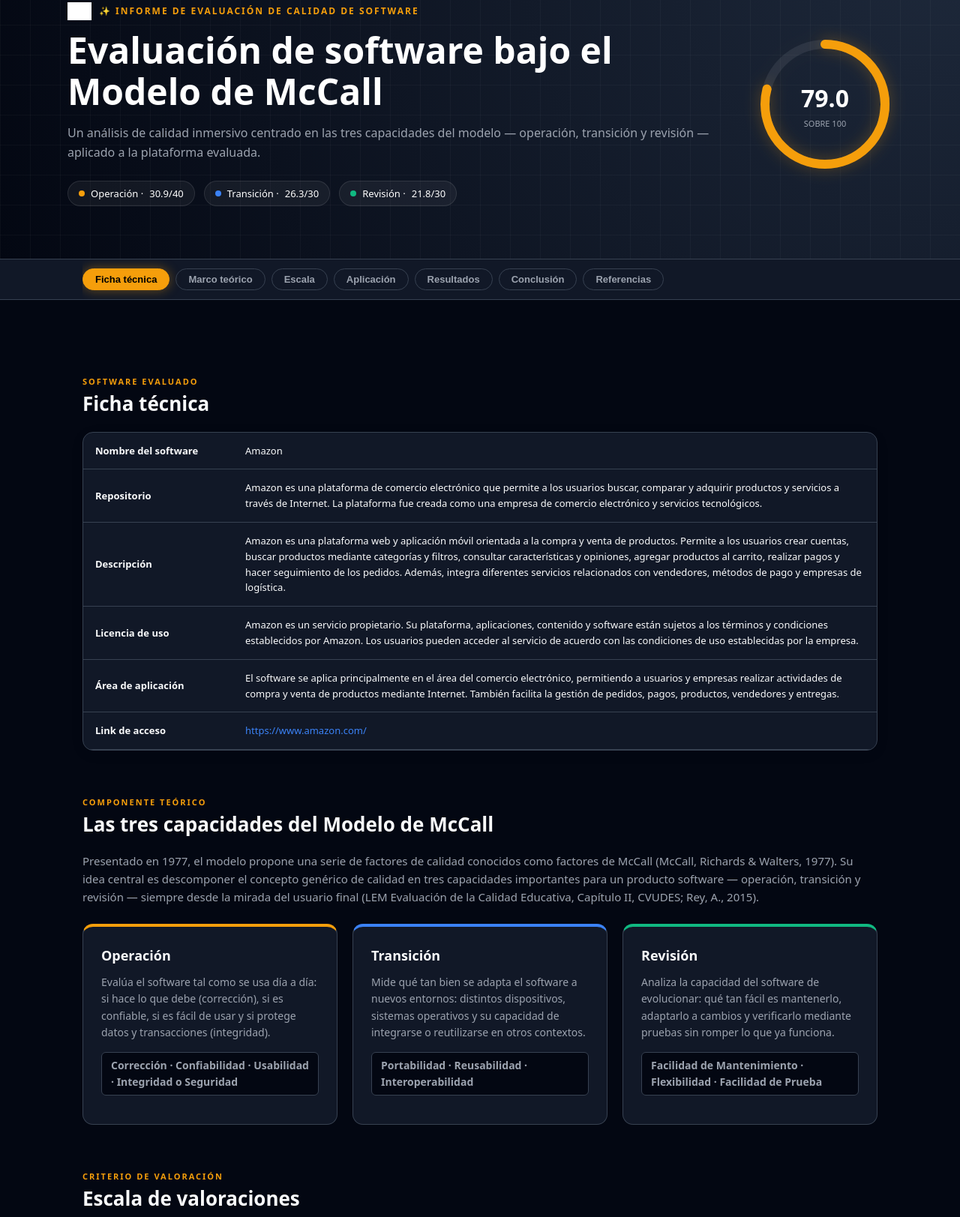
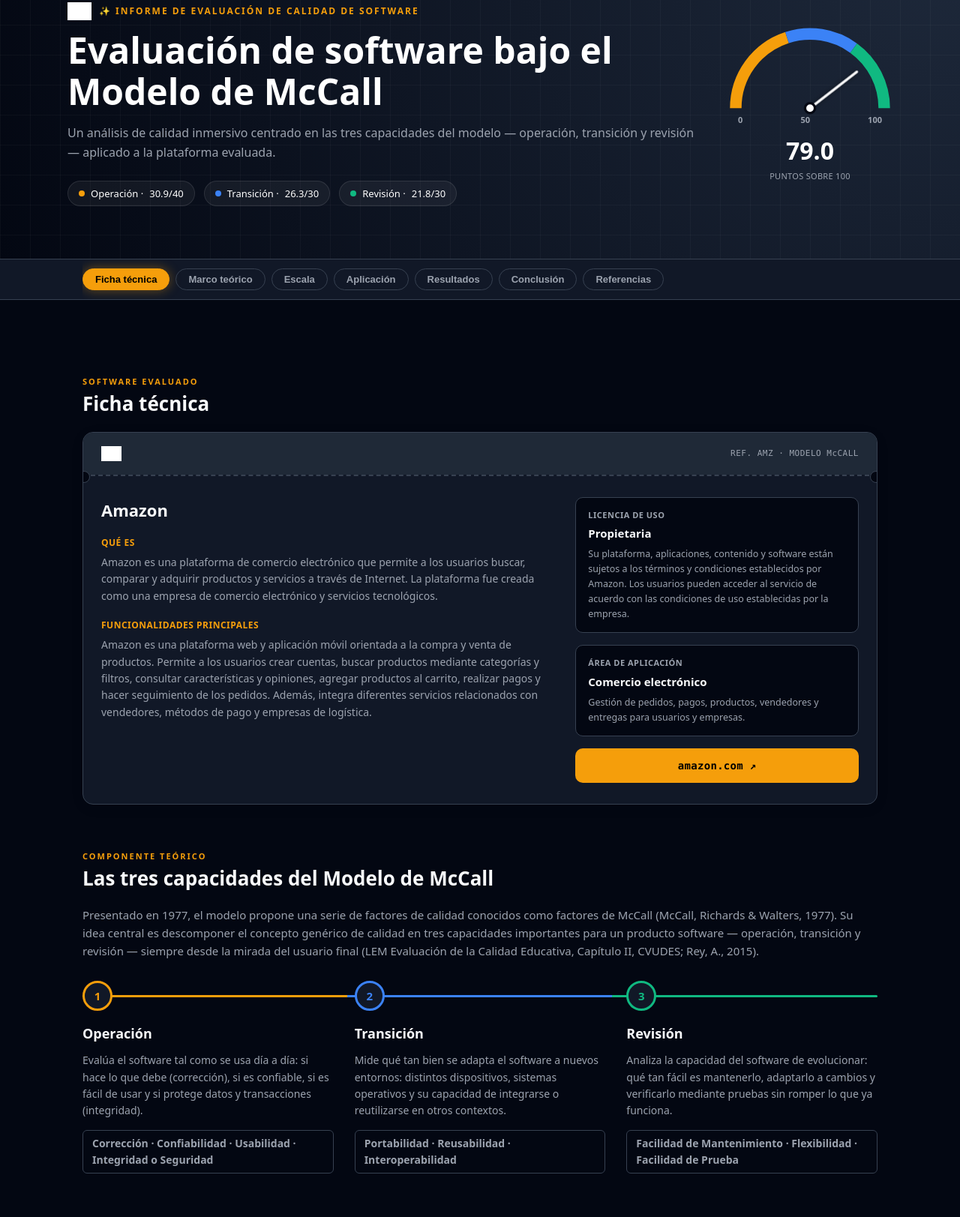
Before and after one commit to BERLIN-H/Amazon, a plain HTML site: page index.html in a window 1280 px wide. Shown: the part 87-1710 px from the top of the page at 75% size. Drawn offline with Linux system fonts and the light colour scheme; grey boxes are pictures that could not be loaded.

Commit message:
Actualiza interfaz y scripts de Amazon

```diff
--- a/Script.js
+++ b/Script.js
@@ -33,15 +33,15 @@
     observer.observe(el);
   });
 
-  // 4. Animación del círculo de puntaje principal (Score Ring)
-  const ringFill = document.getElementById("ringFill");
+  // 4. Animación del medidor de puntaje (Score Gauge tipo báscula)
+  const gaugeNeedle = document.getElementById("gaugeNeedle");
   const scoreValueEl = document.getElementById("scoreValue");
   const targetScore = 79.0; // Actualizado al nuevo puntaje global
-  const circumference = 502.6; // 2 * PI * r (r = 80)
 
   setTimeout(() => {
-    const strokeOffset = circumference - (targetScore / 100) * circumference;
-    ringFill.style.strokeDashoffset = strokeOffset;
+    // -90deg = extremo izquierdo (0 pts), 0deg = arriba (50 pts), 90deg = extremo derecho (100 pts)
+    const needleAngle = -90 + (targetScore / 100) * 180;
+    gaugeNeedle.style.transform = `rotate(${needleAngle}deg)`;
 
     let currentScore = 0.0;
     const increment = targetScore / 40;
--- a/index.html
+++ b/index.html
@@ -43,15 +43,18 @@
           </div>
         </div>
 
-        <div class="score-ring animate-on-scroll" id="scoreRing">
-          <svg width="180" height="180" viewBox="0 0 180 180">
-            <circle class="ring-track" cx="90" cy="90" r="80" stroke-width="12"></circle>
-            <circle class="ring-fill" id="ringFill" cx="90" cy="90" r="80" stroke-width="12"
-                    stroke-dasharray="502.6" stroke-dashoffset="502.6"></circle>
+        <div class="score-gauge animate-on-scroll" id="scoreGauge">
+          <svg viewBox="0 0 200 115" width="220" height="127" aria-hidden="true">
+            <path class="gauge-seg gauge-seg--operacion" d="M10,100 A90,90 0 0 1 72.19,14.41"></path>
+            <path class="gauge-seg gauge-seg--transicion" d="M72.19,14.41 A90,90 0 0 1 152.9,27.19"></path>
+            <path class="gauge-seg gauge-seg--revision" d="M152.9,27.19 A90,90 0 0 1 190,100"></path>
+            <line class="gauge-needle" id="gaugeNeedle" x1="100" y1="100" x2="100" y2="28"></line>
+            <circle class="gauge-pivot" cx="100" cy="100" r="6"></circle>
           </svg>
-          <div class="score-ring-label">
-            <span class="score-ring-value" id="scoreValue">0.0</span>
-            <span class="score-ring-suffix">sobre 100</span>
+          <div class="gauge-scale"><span>0</span><span>50</span><span>100</span></div>
+          <div class="score-gauge-label">
+            <span class="score-gauge-value" id="scoreValue">0.0</span>
+            <span class="score-gauge-suffix">puntos sobre 100</span>
           </div>
         </div>
       </div>
@@ -81,18 +84,33 @@
       <h2 class="section-heading">Ficha técnica</h2>
     </section>
     <section class="animate-on-scroll">
-      <div class="table-wrap">
-        <div class="table-scroll">
-          <table class="report-table">
-            <tbody>
-              <tr><td class="sticky-col nowrap" style="width:200px;font-weight:600;">Nombre del software</td><td>Amazon</td></tr>
-              <tr><td class="sticky-col nowrap" style="width:200px;font-weight:600;">Repositorio</td><td>Amazon es una plataforma de comercio electrónico que permite a los usuarios buscar, comparar y adquirir productos y servicios a través de Internet. La plataforma fue creada como una empresa de comercio electrónico y servicios tecnológicos.</td></tr>
-              <tr><td class="sticky-col nowrap" style="width:200px;font-weight:600;">Descripción</td><td>Amazon es una plataforma web y aplicación móvil orientada a la compra y venta de productos. Permite a los usuarios crear cuentas, buscar productos mediante categorías y filtros, consultar características y opiniones, agregar productos al carrito, realizar pagos y hacer seguimiento de los pedidos. Además, integra diferentes servicios relacionados con vendedores, métodos de pago y empresas de logística.</td></tr>
-              <tr><td class="sticky-col nowrap" style="width:200px;font-weight:600;">Licencia de uso</td><td>Amazon es un servicio propietario. Su plataforma, aplicaciones, contenido y software están sujetos a los términos y condiciones establecidos por Amazon. Los usuarios pueden acceder al servicio de acuerdo con las condiciones de uso establecidas por la empresa.</td></tr>
-              <tr><td class="sticky-col nowrap" style="width:200px;font-weight:600;">Área de aplicación</td><td>El software se aplica principalmente en el área del comercio electrónico, permitiendo a usuarios y empresas realizar actividades de compra y venta de productos mediante Internet. También facilita la gestión de pedidos, pagos, productos, vendedores y entregas.</td></tr>
-              <tr><td class="sticky-col nowrap" style="width:200px;font-weight:600;">Link de acceso</td><td><a href="https://www.amazon.com/" target="_blank" rel="noopener" class="external-link">https://www.amazon.com/</a></td></tr>
-            </tbody>
-          </table>
+      <div class="ficha-label">
+        <div class="ficha-label__header">
+          <img class="ficha-label__logo" src="https://upload.wikimedia.org/wikipedia/commons/a/a9/Amazon_logo.svg" alt="Amazon">
+          <span class="ficha-label__ref">REF. AMZ &middot; MODELO McCALL</span>
+        </div>
+        <div class="ficha-label__perforation"></div>
+        <div class="ficha-label__body">
+          <div class="ficha-label__main">
+            <h3 class="ficha-label__title">Amazon</h3>
+            <p class="ficha-label__field-name" style="margin-top:16px;">Qué es</p>
+            <p class="ficha-label__desc">Amazon es una plataforma de comercio electrónico que permite a los usuarios buscar, comparar y adquirir productos y servicios a través de Internet. La plataforma fue creada como una empresa de comercio electrónico y servicios tecnológicos.</p>
+            <p class="ficha-label__field-name" style="margin-top:18px;">Funcionalidades principales</p>
+            <p class="ficha-label__desc">Amazon es una plataforma web y aplicación móvil orientada a la compra y venta de productos. Permite a los usuarios crear cuentas, buscar productos mediante categorías y filtros, consultar características y opiniones, agregar productos al carrito, realizar pagos y hacer seguimiento de los pedidos. Además, integra diferentes servicios relacionados con vendedores, métodos de pago y empresas de logística.</p>
+          </div>
+          <div class="ficha-label__aside">
+            <div class="ficha-label__stamp">
+              <span>Licencia de uso</span>
+              <strong>Propietaria</strong>
+              <p>Su plataforma, aplicaciones, contenido y software están sujetos a los términos y condiciones establecidos por Amazon. Los usuarios pueden acceder al servicio de acuerdo con las condiciones de uso establecidas por la empresa.</p>
+            </div>
+            <div class="ficha-label__stamp">
+              <span>Área de aplicación</span>
+              <strong>Comercio electrónico</strong>
+              <p>Gestión de pedidos, pagos, productos, vendedores y entregas para usuarios y empresas.</p>
+            </div>
+            <a href="https://www.amazon.com/" target="_blank" rel="noopener" class="ficha-label__link">amazon.com ↗</a>
+          </div>
         </div>
       </div>
     </section>
@@ -104,21 +122,31 @@
     </section>
     <section class="animate-on-scroll">
       <p class="section-lead">Presentado en 1977, el modelo propone una serie de factores de calidad conocidos como factores de McCall (McCall, Richards & Walters, 1977). Su idea central es descomponer el concepto genérico de calidad en tres capacidades importantes para un producto software — operación, transición y revisión — siempre desde la mirada del usuario final (LEM Evaluación de la Calidad Educativa, Capítulo II, CVUDES; Rey, A., 2015).</p>
-      <div class="card-grid">
-        <div class="theory-card theory-card--operacion">
+      <div class="capability-track">
+        <div class="capability-track__line"></div>
+        <div class="capability-track__stop capability-track__stop--operacion">
+          <span class="capability-track__marker">1</span>
+          <div class="capability-track__content">
             <h3>Operación</h3>
             <p>Evalúa el software tal como se usa día a día: si hace lo que debe (corrección), si es confiable, si es fácil de usar y si protege datos y transacciones (integridad).</p>
             <p class="factor-list">Corrección · Confiabilidad · Usabilidad · Integridad o Seguridad</p>
           </div>
-        <div class="theory-card theory-card--transicion">
+        </div>
+        <div class="capability-track__stop capability-track__stop--transicion">
+          <span class="capability-track__marker">2</span>
+          <div class="capability-track__content">
             <h3>Transición</h3>
             <p>Mide qué tan bien se adapta el software a nuevos entornos: distintos dispositivos, sistemas operativos y su capacidad de integrarse o reutilizarse en otros contextos.</p>
             <p class="factor-list">Portabilidad · Reusabilidad · Interoperabilidad</p>
           </div>
-        <div class="theory-card theory-card--revision">
+        </div>
+        <div class="capability-track__stop capability-track__stop--revision">
+          <span class="capability-track__marker">3</span>
+          <div class="capability-track__content">
             <h3>Revisión</h3>
             <p>Analiza la capacidad del software de evolucionar: qué tan fácil es mantenerlo, adaptarlo a cambios y verificarlo mediante pruebas sin romper lo que ya funciona.</p>
             <p class="factor-list">Facilidad de Mantenimiento · Flexibilidad · Facilidad de Prueba</p>
+          </div>
         </div>
       </div>
     </section>
--- a/styles.css
+++ b/styles.css
@@ -103,14 +103,23 @@
 .stat-chip { background: rgba(255, 255, 255, 0.05); border: 1px solid rgba(255, 255, 255, 0.1); padding: 6px 14px; border-radius: 20px; font-size: 13px; display: inline-flex; align-items: center; gap: 8px; }
 .stat-dot { width: 8px; height: 8px; border-radius: 50%; }
 
-/* SCORE RING ANIMADO */
-.score-ring { position: relative; width: 180px; height: 180px; display: flex; align-items: center; justify-content: center; }
-.score-ring svg { transform: rotate(-90deg); filter: drop-shadow(0 0 10px rgba(245, 158, 11, 0.3)); }
-.ring-track { fill: none; stroke: rgba(255, 255, 255, 0.08); }
-.ring-fill { fill: none; stroke: var(--operacion); stroke-linecap: round; transition: stroke-dashoffset 1.8s cubic-bezier(0.1, 0.8, 0.3, 1); }
-.score-ring-label { position: absolute; text-align: center; display: flex; flex-direction: column; }
-.score-ring-value { font-size: 32px; font-weight: 800; color: #fff; }
-.score-ring-suffix { font-size: 11px; color: #9ca3af; text-transform: uppercase; }
+/* ESCALA DE PUNTAJE - MEDIDOR TIPO BÁSCULA */
+.score-gauge { display: flex; flex-direction: column; align-items: center; width: 220px; }
+.gauge-seg { fill: none; stroke-width: 14; }
+.gauge-seg--operacion { stroke: var(--operacion); }
+.gauge-seg--transicion { stroke: var(--transicion); }
+.gauge-seg--revision { stroke: var(--revision); }
+.gauge-needle {
+  stroke: #fff; stroke-width: 3; stroke-linecap: round;
+  filter: drop-shadow(0 1px 3px rgba(0, 0, 0, 0.5));
+  transform-box: view-box; transform-origin: 100px 100px; transform: rotate(-90deg);
+  transition: transform 1.8s cubic-bezier(0.1, 0.8, 0.3, 1);
+}
+.gauge-pivot { fill: #fff; stroke: #030712; stroke-width: 3; }
+.gauge-scale { display: flex; justify-content: space-between; width: 192px; margin-top: -10px; font-size: 11px; font-weight: 600; color: #9ca3af; }
+.score-gauge-label { margin-top: 6px; text-align: center; display: flex; flex-direction: column; }
+.score-gauge-value { font-size: 32px; font-weight: 800; color: #fff; }
+.score-gauge-suffix { font-size: 11px; color: #9ca3af; text-transform: uppercase; letter-spacing: 0.3px; }
 
 /* NAV */
 .site-nav { background: var(--surface); border-bottom: 1px solid var(--border); position: sticky; top: 0; z-index: 100; backdrop-filter: blur(10px); }
@@ -128,16 +137,77 @@
 .section-lead { color: var(--text-muted); margin-bottom: 24px; font-size: 15px; }
 .subheading { font-size: 18px; font-weight: 700; margin-bottom: 12px; color: var(--text); }
 
-/* CARDS TEORÍA */
-.card-grid { display: grid; grid-template-columns: repeat(auto-fit, minmax(280px, 1fr)); gap: 20px; margin-top: 20px; }
-.theory-card { background: var(--surface); border: 1px solid var(--border); border-radius: 14px; padding: 24px; transition: transform 0.3s, border-color 0.3s, box-shadow 0.3s; border-top: 4px solid #cbd5e1; }
-.theory-card:hover { transform: translateY(-5px); box-shadow: 0 10px 30px rgba(0,0,0,0.2); }
-.theory-card--operacion { border-top-color: var(--operacion); }
-.theory-card--transicion { border-top-color: var(--transicion); }
-.theory-card--revision { border-top-color: var(--revision); }
-.theory-card h3 { font-size: 18px; margin-bottom: 10px; color: var(--text); font-weight: 700; }
-.theory-card p { font-size: 14px; color: var(--text-muted); margin-bottom: 14px; }
+/* LÍNEA DE SEGUIMIENTO: OPERACIÓN · TRANSICIÓN · REVISIÓN */
+.capability-track { position: relative; display: flex; margin-top: 28px; }
+.capability-track__line {
+  position: absolute; top: 19px; left: 0; right: 0; height: 3px; border-radius: 3px;
+  background: linear-gradient(to right,
+    var(--operacion) 0%, var(--operacion) 33.3%,
+    var(--transicion) 33.3%, var(--transicion) 66.6%,
+    var(--revision) 66.6%, var(--revision) 100%);
+}
+.capability-track__stop { flex: 1; position: relative; z-index: 1; padding-right: 28px; }
+.capability-track__stop:last-child { padding-right: 0; }
+.capability-track__marker {
+  display: flex; align-items: center; justify-content: center;
+  width: 40px; height: 40px; border-radius: 50%; margin-bottom: 16px;
+  background: var(--surface); border: 3px solid var(--border);
+  font-weight: 800; font-size: 15px; color: var(--text);
+}
+.capability-track__stop--operacion .capability-track__marker { border-color: var(--operacion); color: var(--operacion); }
+.capability-track__stop--transicion .capability-track__marker { border-color: var(--transicion); color: var(--transicion); }
+.capability-track__stop--revision .capability-track__marker { border-color: var(--revision); color: var(--revision); }
+.capability-track__content h3 { font-size: 18px; margin-bottom: 10px; color: var(--text); font-weight: 700; }
+.capability-track__content p { font-size: 14px; color: var(--text-muted); margin-bottom: 14px; }
 .factor-list { font-size: 12px; font-weight: 600; color: var(--text); background: var(--bg); padding: 6px 12px; border-radius: 6px; display: inline-block; border: 1px solid var(--border); }
+
+@media (max-width: 760px) {
+  .capability-track { flex-direction: column; gap: 28px; }
+  .capability-track__line {
+    top: 0; bottom: 0; left: 19px; right: auto; width: 3px; height: auto;
+    background: linear-gradient(to bottom,
+      var(--operacion) 0%, var(--operacion) 33.3%,
+      var(--transicion) 33.3%, var(--transicion) 66.6%,
+      var(--revision) 66.6%, var(--revision) 100%);
+  }
+  .capability-track__stop { display: flex; gap: 16px; padding-right: 0; }
+  .capability-track__marker { margin-bottom: 0; flex-shrink: 0; }
+}
+
+/* FICHA TÉCNICA - ETIQUETA DE ENVÍO */
+.ficha-label { background: var(--surface); border: 1px solid var(--border); border-radius: 14px; overflow: hidden; box-shadow: 0 4px 20px rgba(0,0,0,0.05); }
+.ficha-label__header { display: flex; align-items: center; justify-content: space-between; padding: 18px 24px; background: var(--surface-hover); }
+.ficha-label__logo { height: 20px; filter: brightness(0) invert(1); }
+body.light-mode .ficha-label__logo { filter: none; }
+.ficha-label__ref { font-family: ui-monospace, SFMono-Regular, Menlo, monospace; font-size: 11px; letter-spacing: 0.5px; color: var(--text-muted); }
+.ficha-label__perforation { position: relative; height: 0; border-top: 2px dashed var(--border); }
+.ficha-label__perforation::before, .ficha-label__perforation::after {
+  content: ""; position: absolute; top: -7px; width: 14px; height: 14px; border-radius: 50%;
+  background: var(--bg); border: 1px solid var(--border);
+}
+.ficha-label__perforation::before { left: -7px; }
+.ficha-label__perforation::after { right: -7px; }
+.ficha-label__body { display: grid; grid-template-columns: 1.6fr 1fr; gap: 28px; padding: 28px 24px; }
+.ficha-label__title { font-size: 22px; font-weight: 800; color: var(--text); }
+.ficha-label__field-name { font-size: 12px; font-weight: 700; text-transform: uppercase; letter-spacing: 0.5px; color: var(--operacion); margin-bottom: 6px; }
+.ficha-label__desc { font-size: 14px; color: var(--text-muted); }
+.ficha-label__aside { display: flex; flex-direction: column; gap: 16px; }
+.ficha-label__stamp { border: 1px solid var(--border); border-radius: 10px; padding: 14px 16px; background: var(--bg); }
+.ficha-label__stamp span { display: block; font-size: 11px; font-weight: 700; text-transform: uppercase; letter-spacing: 0.5px; color: var(--text-muted); margin-bottom: 4px; }
+.ficha-label__stamp strong { display: block; font-size: 15px; margin-bottom: 6px; color: var(--text); }
+.ficha-label__stamp p { font-size: 12.5px; color: var(--text-muted); }
+.ficha-label__link {
+  display: flex; align-items: center; justify-content: center;
+  padding: 12px; border-radius: 10px; text-decoration: none;
+  background: var(--operacion); color: #000; font-weight: 700; font-size: 14px;
+  font-family: ui-monospace, SFMono-Regular, Menlo, monospace; letter-spacing: 0.3px;
+  transition: filter 0.2s;
+}
+.ficha-label__link:hover { filter: brightness(1.08); }
+
+@media (max-width: 700px) {
+  .ficha-label__body { grid-template-columns: 1fr; }
+}
 
 /* TABLAS */
 .table-wrap { background: var(--surface); border: 1px solid var(--border); border-radius: 14px; overflow: hidden; margin-bottom: 24px; box-shadow: 0 4px 20px rgba(0,0,0,0.05); }
```
Lines whose indentation alone changed are shown as unchanged.
